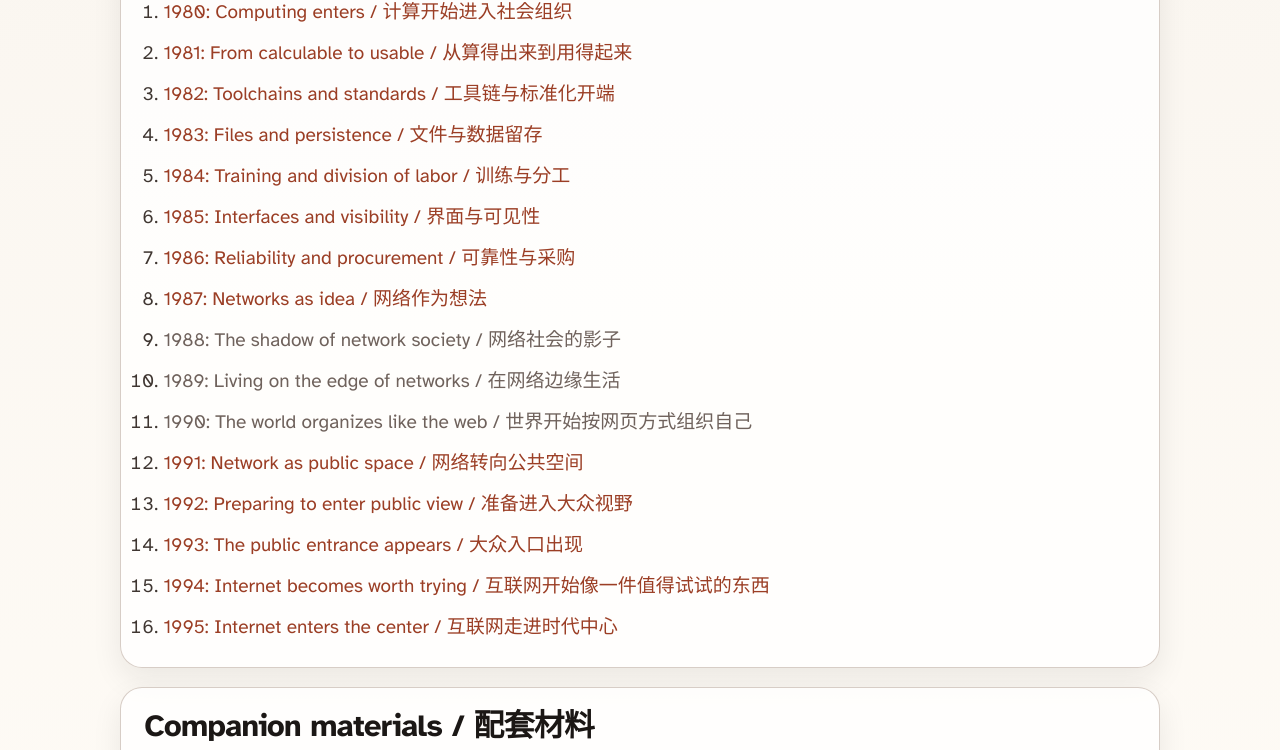
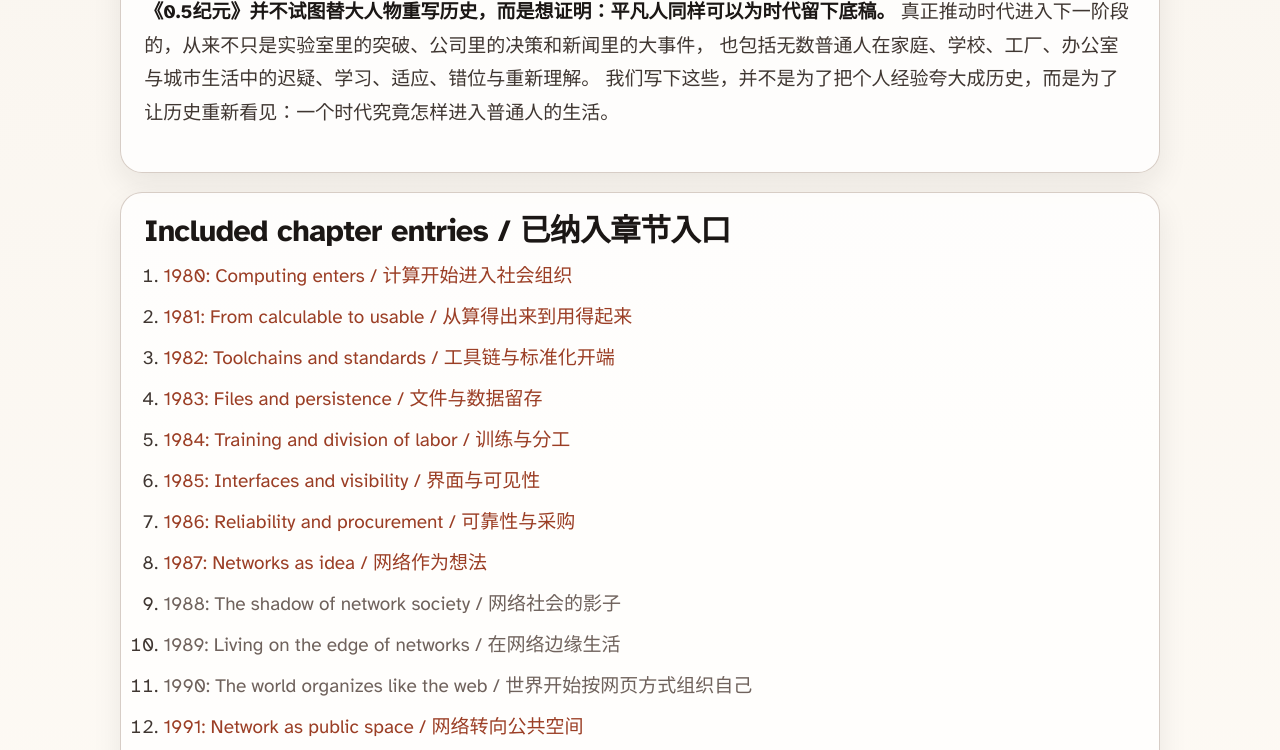
Before and after one commit to aidi1723/the-0.5-chronicles, an Astro site: page /volumes/vol-1-1980-1993 in a window 1280 px wide. Shown: the part 591-1341 px from the top of the page. Built offline with nearby package versions, Linux system fonts and the light colour scheme; Astro itself is replaced by a stand-in of ours.

Commit message:
chronicles: add volume i editorial note

```diff
--- a/src/pages/volumes/vol-1-1980-1993.astro
+++ b/src/pages/volumes/vol-1-1980-1993.astro
@@ -87,6 +87,16 @@
       </section>
 
       <section class="section">
+        <h2>Editorial note / 编辑说明</h2>
+        <p>
+          <strong>《0.5纪元》并不试图替大人物重写历史，而是想证明：平凡人同样可以为时代留下底稿。</strong>
+          真正推动时代进入下一阶段的，从来不只是实验室里的突破、公司里的决策和新闻里的大事件，
+          也包括无数普通人在家庭、学校、工厂、办公室与城市生活中的迟疑、学习、适应、错位与重新理解。
+          我们写下这些，并不是为了把个人经验夸大成历史，而是为了让历史重新看见：一个时代究竟怎样进入普通人的生活。
+        </p>
+      </section>
+
+      <section class="section">
         <h2>Included chapter entries / 已纳入章节入口</h2>
         <ol class="chapter-list">
           {chapters.map((chapter) => (
```
